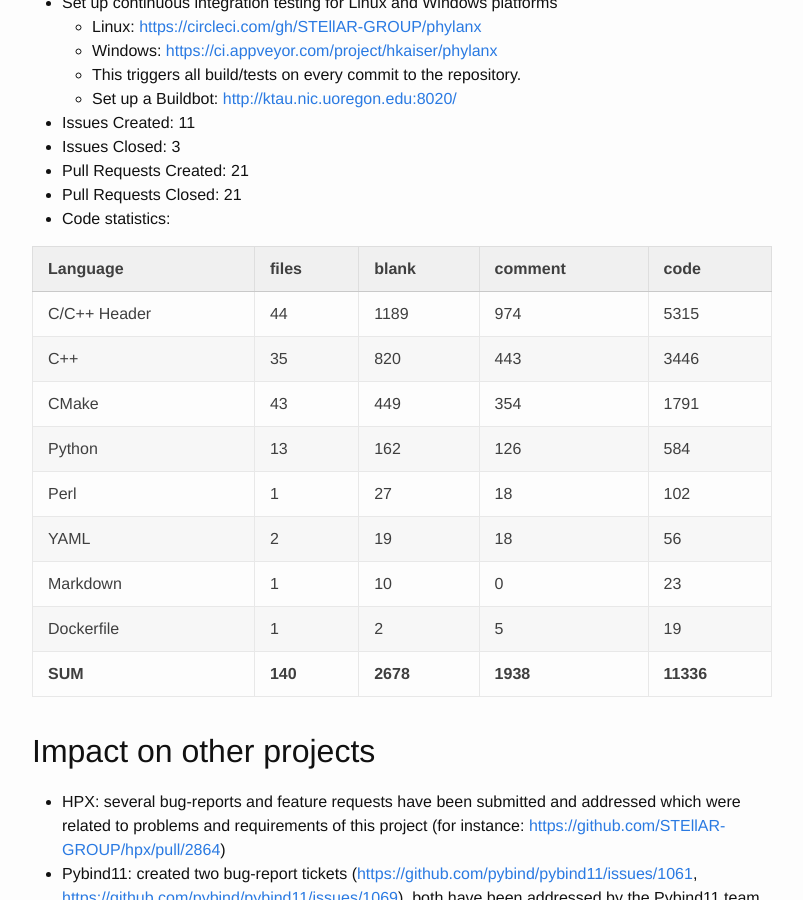
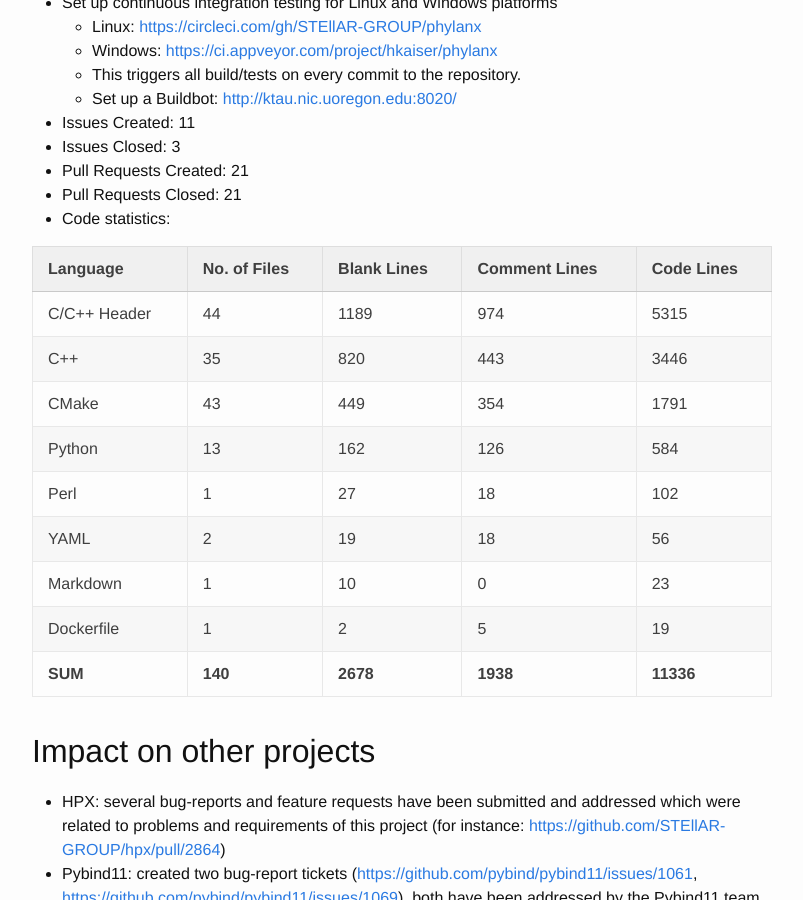
Before and after one commit to parsa/phylanx-pages, a Jekyll site: the page built from _posts/2017-10-06-phylanx-report-september-2017.markdown, in a window 1280 px wide and 900 px high, scrolled down 722 px. Shown: the whole window, without its empty margins (238-1041 px from the left). Built offline with Jekyll 4.4.1, drawn with Linux system fonts in a browser that asks for light colours.

Commit message:
report table updated

```diff
--- a/_posts/2017-10-06-phylanx-report-september-2017.markdown
+++ b/_posts/2017-10-06-phylanx-report-september-2017.markdown
@@ -37,17 +37,17 @@ The first month of work was dedicated to the design and development of the first
 * Pull Requests Closed: 21
 * Code statistics:
 
- Language               |     files    |     blank    |   comment    |      code
- ---------------------- | ------------ | ------------ | ------------ | ---------
- C/C++ Header           |        44    |      1189    |       974    |      5315
- C++                    |        35    |       820    |       443    |      3446
- CMake                  |        43    |       449    |       354    |      1791
- Python                 |        13    |       162    |       126    |       584
- Perl                   |         1    |        27    |        18    |       102
- YAML                   |         2    |        19    |        18    |        56
- Markdown               |         1    |        10    |         0    |        23
- Dockerfile             |         1    |         2    |         5    |        19
- **SUM**                |     **140**  |    **2678**  |    **1938**  |   **11336**
+ Language               | No. of Files | Blank Lines  | Comment Lines |  Code Lines
+ ---------------------- | ------------ | ------------ | ------------  | -----------
+ C/C++ Header           |        44    |      1189    |       974     |      5315
+ C++                    |        35    |       820    |       443     |      3446
+ CMake                  |        43    |       449    |       354     |      1791
+ Python                 |        13    |       162    |       126     |       584
+ Perl                   |         1    |        27    |        18     |       102
+ YAML                   |         2    |        19    |        18     |        56
+ Markdown               |         1    |        10    |         0     |        23
+ Dockerfile             |         1    |         2    |         5     |        19
+ **SUM**                |     **140**  |    **2678**  |    **1938**   |   **11336**
 
 ## Impact on other projects
 
```
